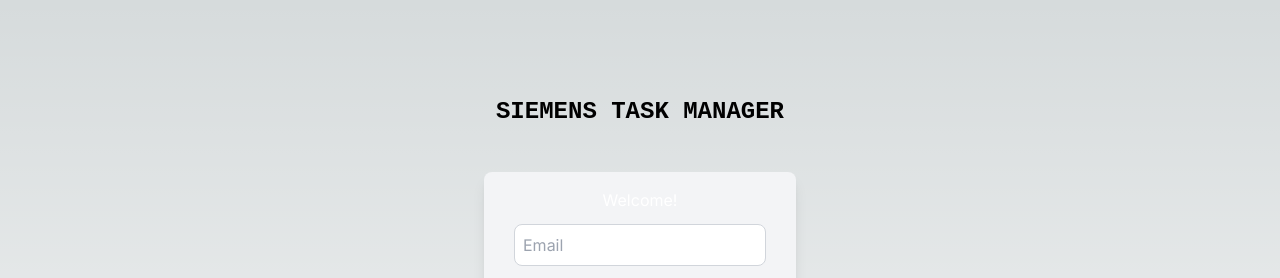
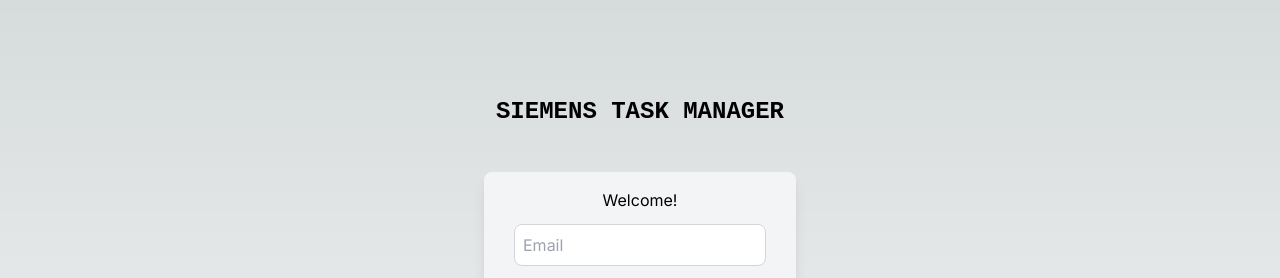
Before and after one commit to msaidm/task-manger, a Next.js app: page / in a window 1280 px wide. Shown: the top 278 px of the page. Built offline with nearby package versions, Linux system fonts and the light colour scheme.

Commit message:
changedColorToBlack

```diff
--- a/src/components/MainText.js
+++ b/src/components/MainText.js
@@ -3,7 +3,7 @@
 const MainText = ({ children, className, fontSize, color, fontFamily, style, htmlContent }) => {
     const textStyle = {
         fontSize: fontSize || 'inherit',
-        color: color || '#FFFFFF',
+        color: color || '#000000',
         fontFamily: fontFamily || 'inherit',
         ...style,
     };
```
